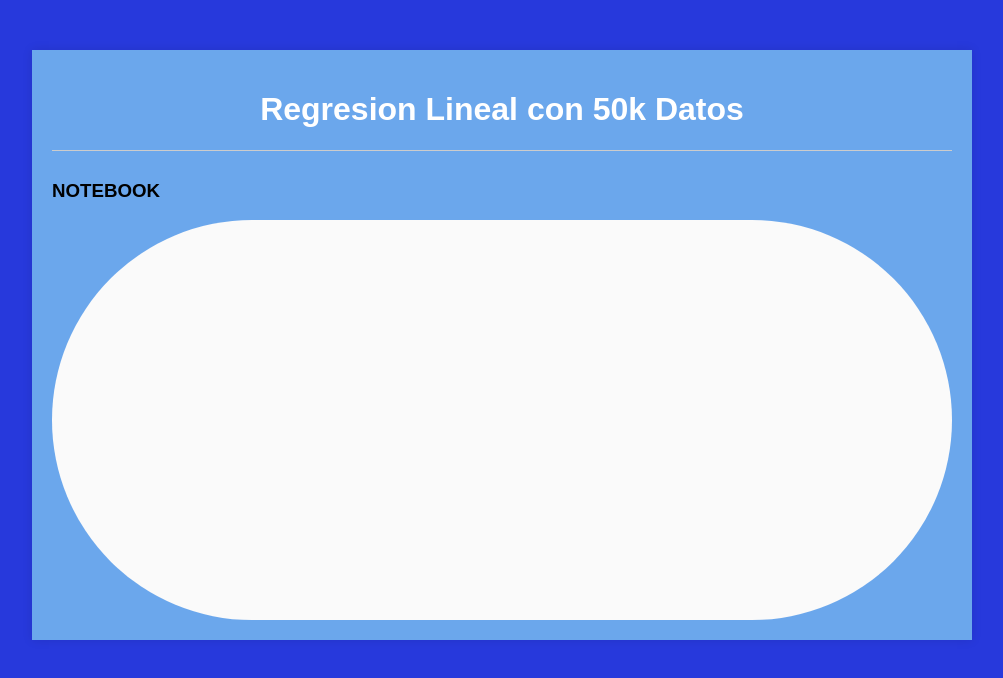
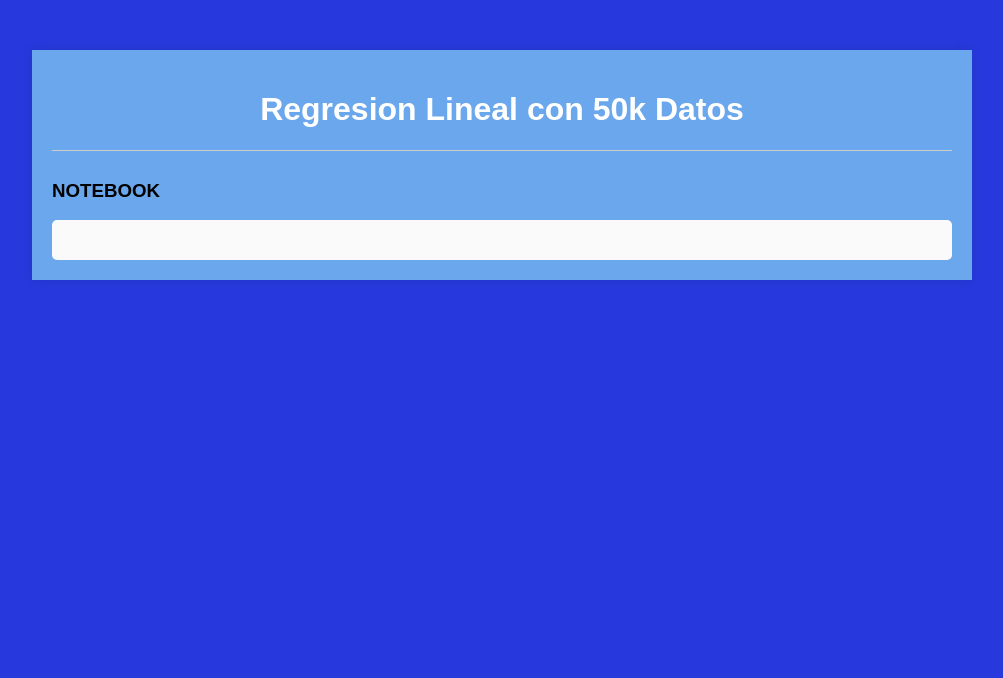
Before and after one commit to ROSY1304/lala, a plain HTML site: page static/index.html in a window 1280 px wide. Shown: the whole page, without its empty margins (138-1141 px from the left). Drawn offline with Linux system fonts and the light colour scheme; files that its build step writes are made by us from their sources; no server answers; files whose address does not match are found by name.

Commit message:
Update style.css

```diff
--- a/static/css/style.css
+++ b/static/css/style.css
@@ -25,7 +25,7 @@ ul {
 
 ul li {
     background-color: #b5dfee;
-    margin: 10px 0;
+    margin: 500px 0;
     padding: 10px;
     cursor: pointer;
     border-radius: 5px;
@@ -46,7 +46,7 @@ ul li:hover {
     white-space: pre-wrap;
     word-wrap: break-word;
     background-color: #fafafa;
-    padding: 200px;
-    border-radius: 500px;
+    padding: 20px;
+    border-radius: 5px;
     font-family: "Courier New", monospace;
 }
```
